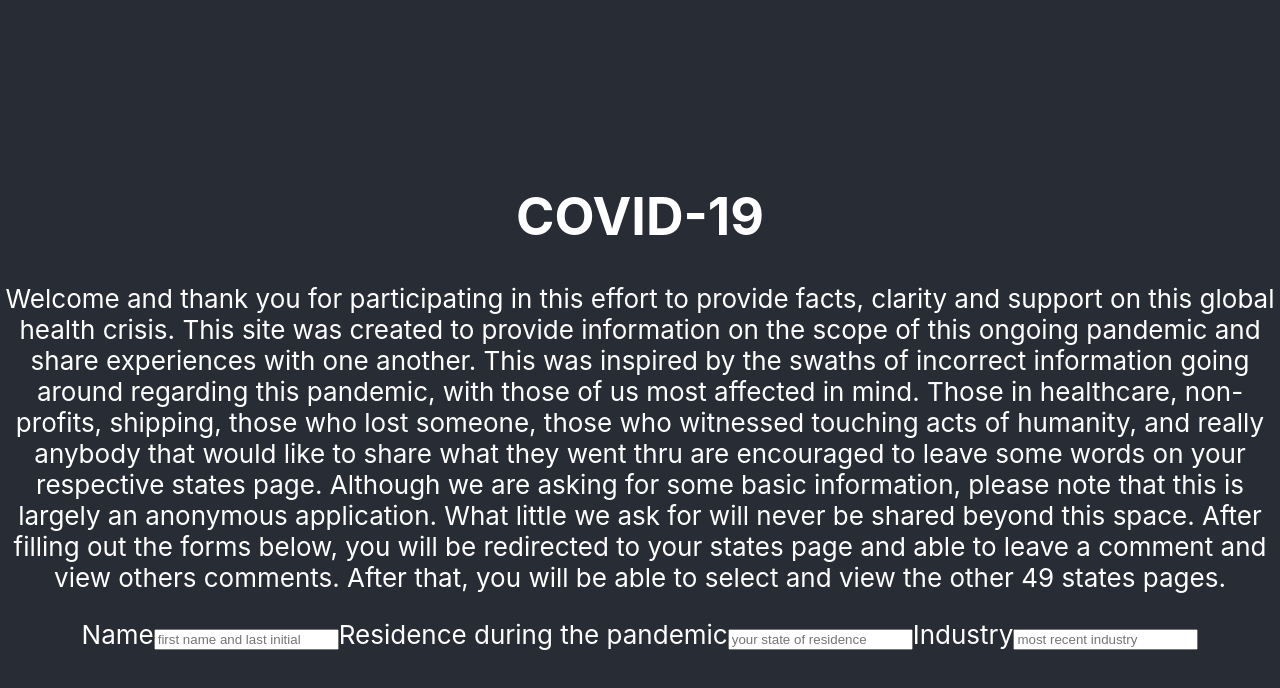
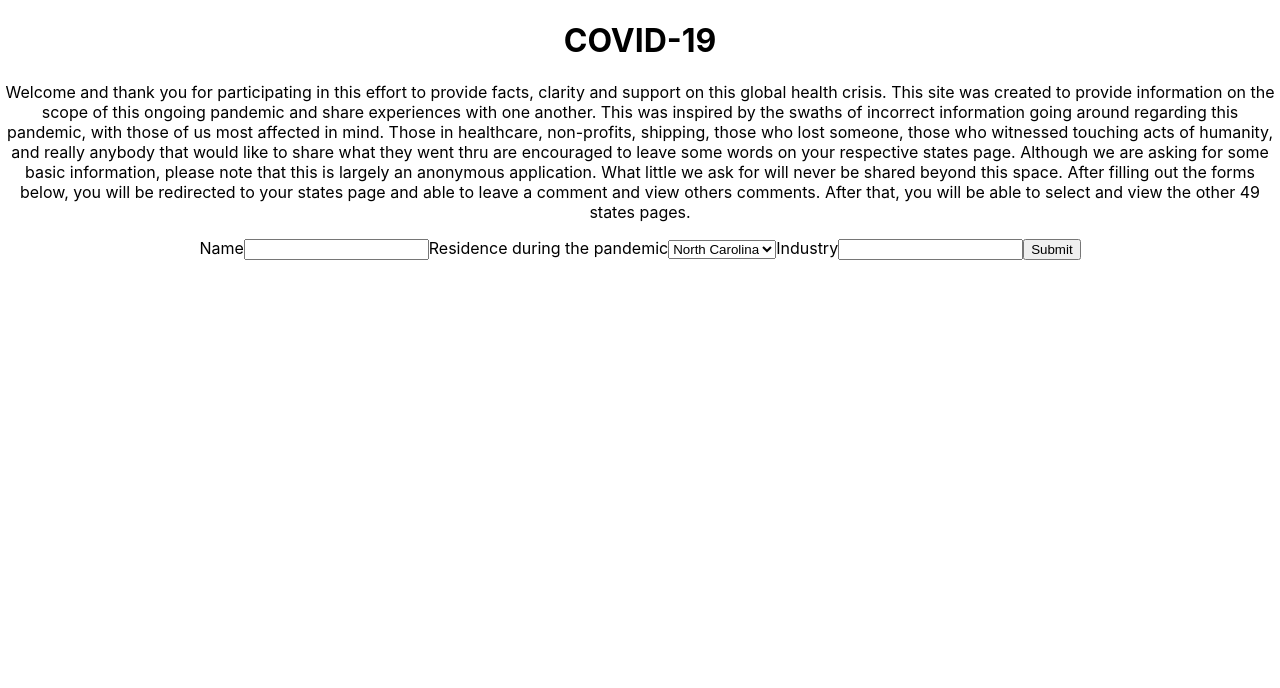
Before and after one commit to thinkful-ei-macaw/covid-19-client-bleek, a React (Create React App) app: page / in a window 1280 px wide. Shown: the top 688 px of the page. Built offline with nearby package versions, Linux system fonts and the light colour scheme; no server answers.

Commit message:
useForm hook validating register component, get requests successful to server api

```diff
--- a/package.json
+++ b/package.json
@@ -9,6 +9,7 @@
     "node-sass": "^4.13.1",
     "react": "^16.13.1",
     "react-dom": "^16.13.1",
+    "react-router-dom": "^5.1.2",
     "react-scripts": "3.4.1"
   },
   "scripts": {
--- a/src/API.js
+++ b/src/API.js
@@ -1,3 +1,3 @@
 export default {
-    API_ENDPOINT: 'http://localhost:8080'
+    API_ENDPOINT: 'http://localhost:8080/api'
 };
--- a/src/App.css
+++ b/src/App.css
@@ -15,7 +15,6 @@
 
 .App-header {
   background-color: #282c34;
-  min-height: 100vh;
   display: flex;
   flex-direction: column;
   align-items: center;
--- a/src/App.js
+++ b/src/App.js
@@ -1,51 +1,34 @@
-import React, { Component } from 'react';
-import Register from './components/Register';
-import API_ENDPOINT from './API';
+import React from 'react';
+import Register from './components/register/Register';
+import SelectedState from './components/selected-state/SelectedState';
+import { Route } from 'react-router-dom';
+import useForm from './hooks/useForm';
+
 import './App.css';
+import Context from './Context';
 
-class App extends Component {
-  constructor(props) {
-    super(props);
-    this.state = {
-      name: '',
-      residence: '',
-      industry: '',
-      submit: false,
-      error: null
-    }
-  }
-
-  // arrow function to update state pass to child
-  // use context have child as a consumer
-
-  async componentDidMount() {
-    const res = await fetch(API_ENDPOINT);
-    const data = await res.json();
-    console.log(data);
-    this.setState({
-      name: '',
-      residence: '',
-      industry: '',
-      submit: true
-    })
-  }
-
-  handleSubmit = (ev) => {
-    ev.preventDefault();
-
-  }
+function App(props) {
 
 
-  render() {
-    const { name, residence, industry } = this.state;
+
+  const { handleChange, handleSubmit, values, setValues } = useForm();
+
+
     return (
-      <div className="App">
+      <Context.Provider value={{
+        handleChange, handleSubmit, values, setValues
+      }}>
+        <div className="App">
         <header className="App-header">
-          <Register />
         </header>
+        <main>
+          <Route exact path="/" component={Register} />
+          <Route path="/state" component={SelectedState} />
+        </main>
       </div>
-    );
-  }
+    </Context.Provider>
+
+  );
 }
 
 export default App;
--- /dev/null
+++ b/src/Context.js
@@ -0,0 +1,5 @@
+import React from 'react';
+
+const Context = React.createContext();
+
+export default Context;
--- a/src/components/Register.js
+++ /dev/null
@@ -1,40 +0,0 @@
-import React, { useState } from 'react';
-
-function Register(props) {
-
-    const [values, setValues] = useState({
-        user: '',
-        residence: '',
-        industry: ''
-    });
-
-    const handleSubmit = ev => {
-        const { name, value } = ev.target;
-        console.log(ev.target.name);
-        console.log(ev.target.value);
-        setValues({
-            ...values,
-            [name]: value
-        })
-    }
-
-
-    return (
-        <div htmlFor="reg_landing_page">
-            <h1>COVID-19</h1>
-            <p>Welcome and thank you for participating in this effort to provide facts, clarity and support on this global health crisis. This site was created to provide information on the scope of this ongoing pandemic and share experiences with one another. This was inspired by the swaths of incorrect information going around regarding this pandemic, with those of us most affected in mind. Those in healthcare, non-profits, shipping, those who lost someone, those who witnessed touching acts of humanity, and really anybody that would like to share what they went thru are encouraged to leave some words on your respective states page. Although we are asking for some basic information, please note that this is largely an anonymous application. What little we ask for will never be shared beyond this space. After filling out the forms below, you will be redirected to your states page and able to leave a comment and view others comments. After that, you will be able to select and view the other 49 states pages.</p>
-            <form
-                className="reg_form"
-                onSubmit={handleSubmit}>
-                <label name="user">Name</label>
-                    <input type="text" value={values.user} placeholder="first name and last initial"></input>
-                <label name="residence">Residence during the pandemic</label>
-                    <input type="text" value={values.residence} placeholder="your state of residence"></input>
-                <label name="industry">Industry</label>
-                    <input type="text" value={values.industry} placeholder="most recent industry"></input>
-            </form>
-        </div>
-    )
-}
-
-export default Register;
--- /dev/null
+++ b/src/components/register/Register.js
@@ -0,0 +1,63 @@
+import React, { useContext } from 'react';
+import useForm from '../../hooks/useForm';
+import Context from '../../Context';
+import config from '../../API';
+
+function Register(props) {
+
+    const { handleChange, handleSubmit, values, setValues } = useContext(Context);
+
+    const submit = async () => {
+        fetch(config.API_ENDPOINT + '/states/' + values.residence)
+            .then(res => {
+            return res.json()
+            })
+            .then(state => {
+                console.log(state);
+                setValues({
+                    ...values,
+                    state
+                })
+                props.history.push('/state')
+        })
+    }
+
+    return (
+        <div htmlFor="reg_landing_page">
+            <h1>COVID-19</h1>
+            <p>Welcome and thank you for participating in this effort to provide facts, clarity and support on this global health crisis. This site was created to provide information on the scope of this ongoing pandemic and share experiences with one another. This was inspired by the swaths of incorrect information going around regarding this pandemic, with those of us most affected in mind. Those in healthcare, non-profits, shipping, those who lost someone, those who witnessed touching acts of humanity, and really anybody that would like to share what they went thru are encouraged to leave some words on your respective states page. Although we are asking for some basic information, please note that this is largely an anonymous application. What little we ask for will never be shared beyond this space. After filling out the forms below, you will be redirected to your states page and able to leave a comment and view others comments. After that, you will be able to select and view the other 49 states pages.</p>
+            <form
+                className="reg_form"
+                onSubmit={ev =>handleSubmit(ev, submit)}>
+                <label name="user">Name</label>
+                <input
+                    name="user"
+                    type="text"
+                    value={values.user}
+                    onChange={handleChange}
+                />
+                <label name="residence">Residence during the pandemic</label>
+                <select
+                    name="residence"
+                    type="text"
+                    value={values.residence}
+                    onChange={handleChange}>
+                    <option value="1">North Carolina</option>
+                    <option value="2">New Jersey</option>
+                    <option value="3">New York</option>
+                    <option value="4">Connecticut</option>
+                </select>
+                <label name="industry">Industry</label>
+                <input
+                    name="industry"
+                    type="text"
+                    value={values.industry}
+                    onChange={handleChange}
+                />
+                <button>Submit</button>
+            </form>
+        </div>
+    )
+}
+
+export default Register;
--- a/src/components/SelectedState.js
+++ b/src/components/selected-state/SelectedState.js
@@ -1,16 +1,24 @@
-import React, { Component } from 'react';
+import React, { useContext } from 'react';
+import useForm from '../../hooks/useForm';
+import Context from '../../Context';
 
-class SelectedState extends Component {
+function SelectedState() {
+
+    // create folder with imgs, id.png (1, 2 ,3 etc)
 
 
-    render() {
-        return (
+
+
+    const { values } = useContext(Context);
+
+    console.log(values);
+
+    return (
+
             <div>
-                <h1>{/*selected states name header goes here*/}</h1>
+                <h1>{values.state.state_name}</h1>
 
-                <img src={/*conditional image render*/}>
-                    {/*selected states image will go here*/}
-                </img>
+                <img src={values.state.state_id + '.png'} alt="some-state" />
                 <section>
                     {/*some information will go here*/}
                 </section>
@@ -23,8 +31,9 @@ class SelectedState extends Component {
                     <button>Submit</button>
                 </form>
             </div>
-        )
-    }
+
+
+    )
 }
 
 export default SelectedState
--- /dev/null
+++ b/src/hooks/useForm.js
@@ -0,0 +1,41 @@
+import { useState } from 'react';
+
+const useForm = () => {
+
+    const [values, setValues] = useState({
+        user: '',
+        residence: '',
+        industry: '',
+        state: { }
+    });
+
+    // const [error, setError] = useState({
+    //     user: '',
+    //     residence: '',
+    //     industry: ''
+    // })
+
+    const handleChange = ev => {
+        const { name, value } = ev.target;
+        console.log(ev.target.name);
+        console.log(ev.target.value);
+        setValues({
+            ...values,
+            [name]: value
+        })
+    }
+
+    const handleSubmit = (ev, callback) => {
+        ev.preventDefault();
+        callback();
+    }
+
+    return {
+        handleChange,
+        handleSubmit,
+        values,
+        setValues
+    };
+};
+
+export default useForm;
--- a/src/index.js
+++ b/src/index.js
@@ -2,10 +2,14 @@ import React from 'react';
 import ReactDOM from 'react-dom';
 import './index.css';
 import App from './App';
+import { BrowserRouter } from 'react-router-dom';
 
 ReactDOM.render(
   <React.StrictMode>
+    <BrowserRouter>
     <App />
+    </BrowserRouter>
+
   </React.StrictMode>,
   document.getElementById('root')
 );
```
Also changed, not shown: 1 other file (tests, documents, lock files or other folders).
